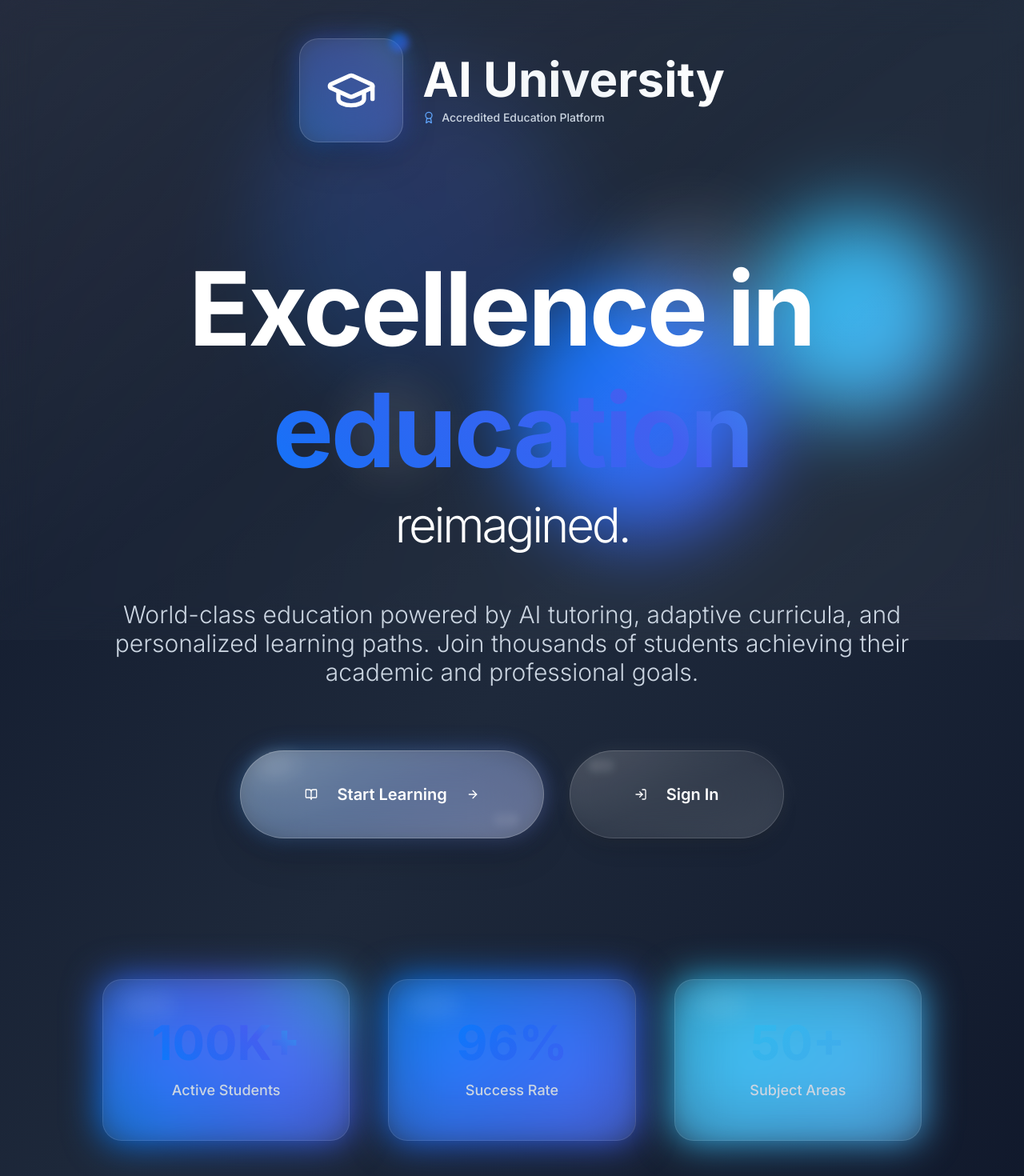
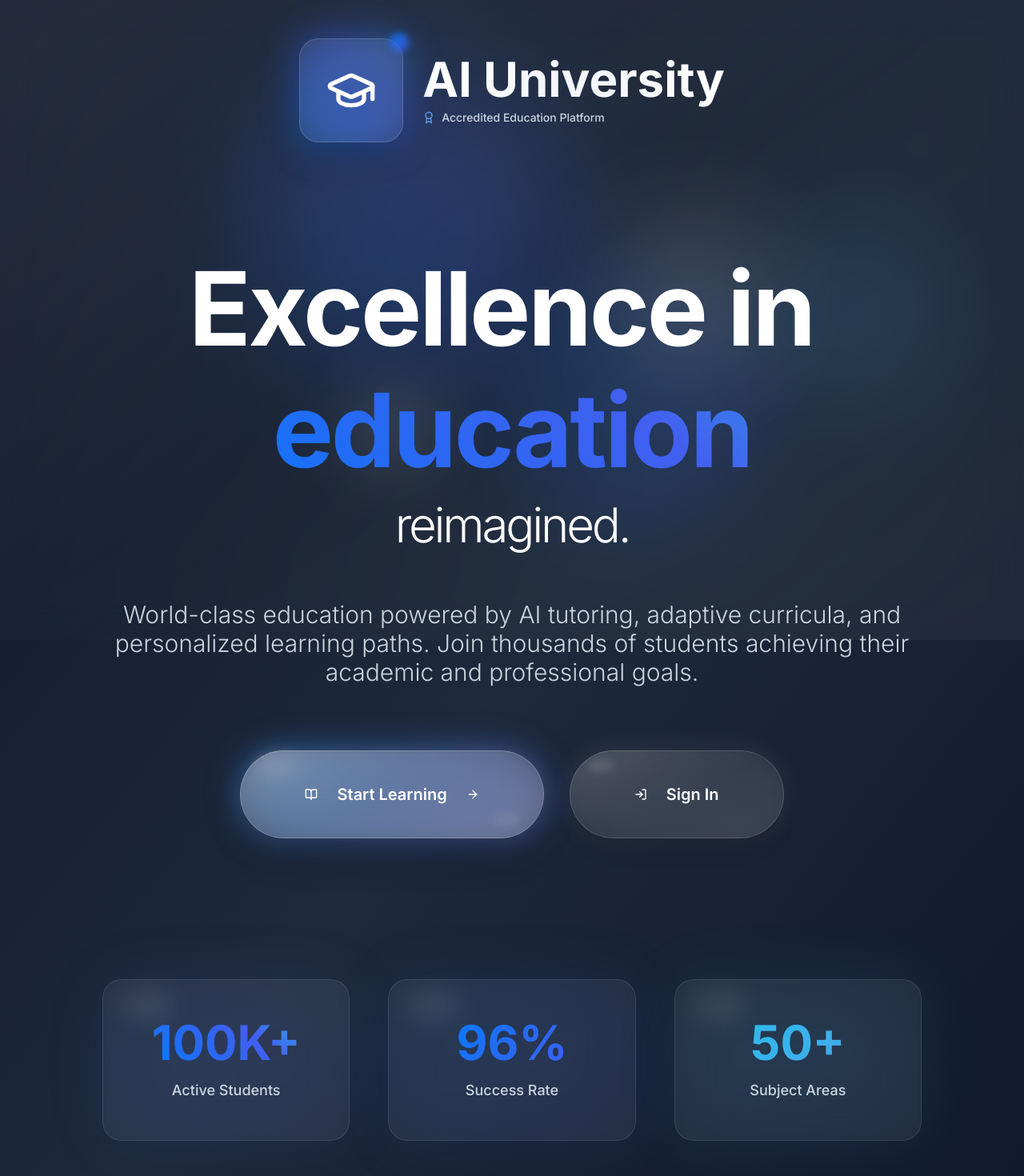
Before and after one commit to drewprincipe/ai-u, a React (Vite) app: page / in a window 1280 px wide. Shown: the top 1470 px of the page at 80% size. Built offline with nearby package versions, Linux system fonts and the light colour scheme.

Commit message:
Reverted to commit 2e7663ac62bd168c9fdde2c03c3fbf6d5e75e1b8

```diff
--- a/src/pages/Index.tsx
+++ b/src/pages/Index.tsx
@@ -7,11 +7,11 @@ const Index = () => {
       {/* Dynamic Gemini-style background orbs */}
       <div className="fixed inset-0">
         {/* Primary gradient orb */}
-        <div className="absolute top-20 left-1/4 w-96 h-96 bg-gradient-gemini rounded-full blur-2xl opacity-15 animate-pulse"></div>
+        <div className="absolute top-20 left-1/4 w-96 h-96 bg-gradient-gemini rounded-full blur-3xl opacity-20 animate-pulse"></div>
 
         {/* Secondary gradient orbs */}
-        <div className="absolute bottom-32 right-1/4 w-80 h-80 bg-gradient-primary rounded-full blur-xl opacity-12 gentle-float"></div>
-        <div className="absolute top-1/3 right-20 w-64 h-64 bg-gradient-accent rounded-full blur-xl opacity-8"></div>
+        <div className="absolute bottom-32 right-1/4 w-80 h-80 bg-gradient-primary rounded-full blur-2xl opacity-15 gentle-float"></div>
+        <div className="absolute top-1/3 right-20 w-64 h-64 bg-gradient-accent rounded-full blur-2xl opacity-10"></div>
 
         {/* Floating particles */}
         <div className="absolute top-1/4 left-1/3 w-4 h-4 bg-white rounded-full blur-sm opacity-40 gentle-float" style={{
@@ -34,8 +34,8 @@ const Index = () => {
         <div className="absolute inset-0 bg-gradient-to-br from-white/[0.08] via-transparent to-white/[0.03] backdrop-blur-[20px]"></div>
 
         {/* Specular highlights */}
-        <div className="absolute top-1/3 right-1/4 w-48 h-48 bg-white/[0.12] rounded-full blur-2xl"></div>
-        <div className="absolute bottom-1/4 left-1/3 w-32 h-32 bg-white/[0.08] rounded-full blur-xl"></div>
+        <div className="absolute top-1/3 right-1/4 w-48 h-48 bg-white/[0.15] rounded-full blur-3xl"></div>
+        <div className="absolute bottom-1/4 left-1/3 w-32 h-32 bg-white/[0.10] rounded-full blur-2xl"></div>
       </div>
 
       {/* Main Content */}
@@ -47,14 +47,14 @@ const Index = () => {
             <div className="inline-flex items-center gap-6 mb-16">
               <div className="relative group">
                 {/* Glow effect */}
-                <div className="absolute inset-0 bg-gradient-gemini rounded-3xl blur-lg opacity-45 group-hover:opacity-60 transition-opacity"></div>
+                <div className="absolute inset-0 bg-gradient-gemini rounded-3xl blur-xl opacity-60 group-hover:opacity-80 transition-opacity"></div>
 
                 {/* Glass container */}
                 <div className="relative p-8 bg-white/[0.08] backdrop-blur-[30px] rounded-3xl border border-white/[0.15] shadow-2xl">
                   <GraduationCap className="h-16 w-16 text-white" />
 
                   {/* Floating accent */}
-                  <div className="absolute -top-2 -right-2 w-6 h-6 bg-gradient-primary rounded-full blur-sm opacity-60"></div>
+                  <div className="absolute -top-2 -right-2 w-6 h-6 bg-gradient-primary rounded-full blur-sm opacity-80"></div>
                 </div>
               </div>
 
@@ -97,8 +97,8 @@ const Index = () => {
             {/* Primary Action - Premium Glass */}
             <div className="relative group">
               {/* Glow layers */}
-              <div className="absolute inset-0 bg-gradient-primary rounded-full blur-lg opacity-30 group-hover:opacity-45 transition-all duration-500"></div>
-              <div className="absolute inset-0 bg-white/[0.12] rounded-full blur-md group-hover:bg-white/[0.18] transition-all duration-300"></div>
+              <div className="absolute inset-0 bg-gradient-primary rounded-full blur-xl opacity-40 group-hover:opacity-60 transition-all duration-500"></div>
+              <div className="absolute inset-0 bg-white/[0.15] rounded-full blur-lg group-hover:bg-white/[0.25] transition-all duration-300"></div>
 
               {/* Glass layers */}
               <div className="absolute inset-0 bg-gradient-to-br from-white/[0.25] via-white/[0.05] to-white/[0.15] rounded-full"></div>
@@ -116,7 +116,7 @@ const Index = () => {
 
             {/* Secondary Action - Subtle Glass */}
             <div className="relative group">
-              <div className="absolute inset-0 bg-white/[0.06] rounded-full blur-md group-hover:bg-white/[0.12] transition-all duration-300"></div>
+              <div className="absolute inset-0 bg-white/[0.08] rounded-full blur-lg group-hover:bg-white/[0.15] transition-all duration-300"></div>
               <div className="absolute inset-0 bg-gradient-to-br from-white/[0.15] via-transparent to-white/[0.08] rounded-full"></div>
               <div className="absolute top-3 left-6 w-8 h-4 bg-white/[0.25] rounded-full blur-sm"></div>
 
@@ -150,12 +150,12 @@ const Index = () => {
             animationDelay: item.delay
           }}>
                 {/* Background glow */}
-                <div className={`absolute inset-0 bg-${item.gradient} rounded-3xl blur-xl opacity-8 group-hover:opacity-15 transition-all duration-500`}></div>
+                <div className={`absolute inset-0 bg-${item.gradient} rounded-3xl blur-2xl opacity-10 group-hover:opacity-20 transition-all duration-500`}></div>
 
                 {/* Glass card */}
                 <div className="relative p-12 bg-white/[0.06] backdrop-blur-[30px] rounded-3xl border border-white/[0.10] hover:border-white/[0.20] transition-all duration-500 group-hover:scale-105">
                   {/* Subtle inner glow */}
-                  <div className="absolute top-4 left-6 w-16 h-8 bg-white/[0.08] rounded-full blur-md"></div>
+                  <div className="absolute top-4 left-6 w-16 h-8 bg-white/[0.10] rounded-full blur-lg"></div>
 
                   <div className={`text-6xl font-bold bg-${item.gradient} bg-clip-text text-transparent mb-4`}>
                     {item.stat}
```
